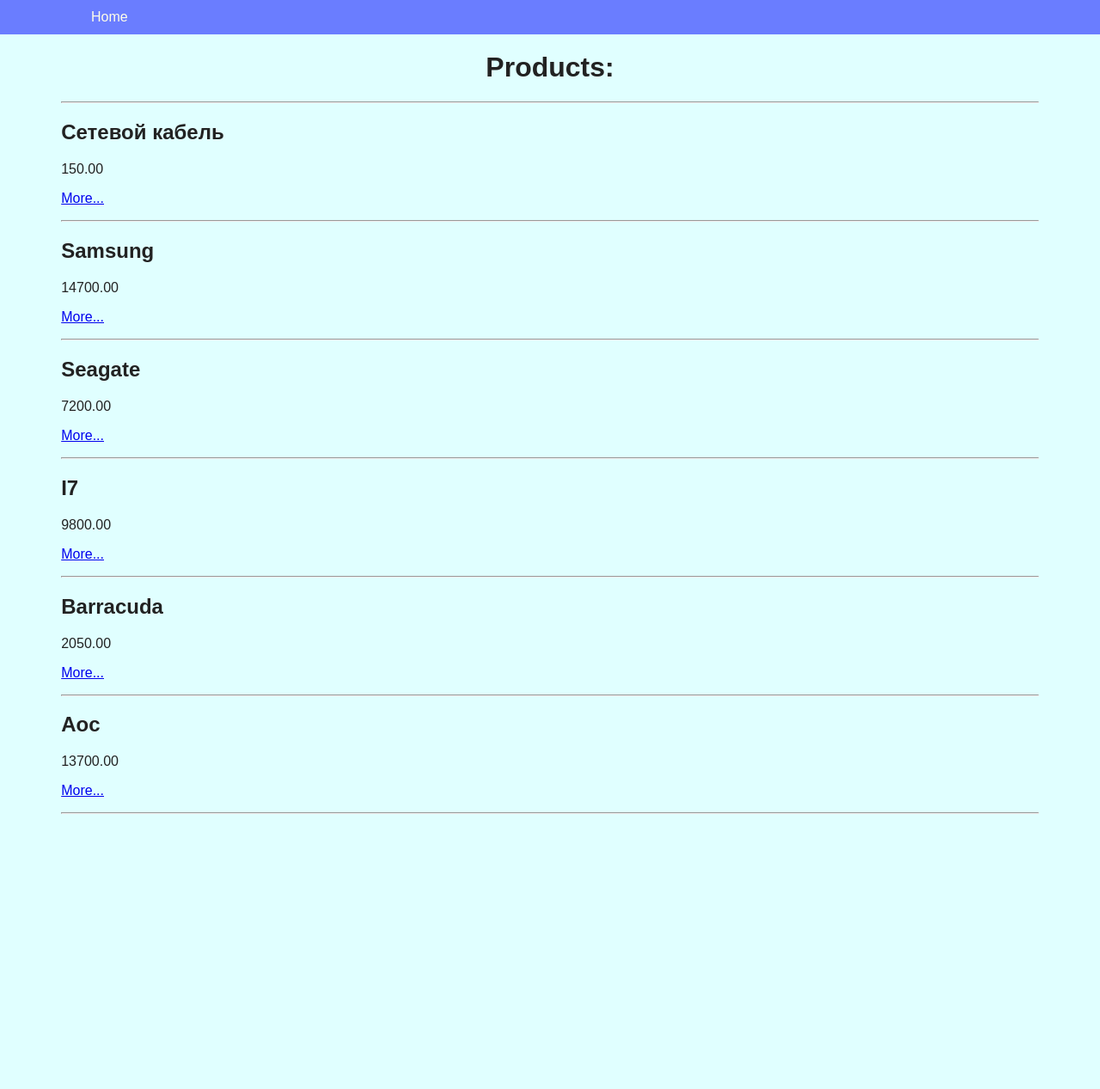
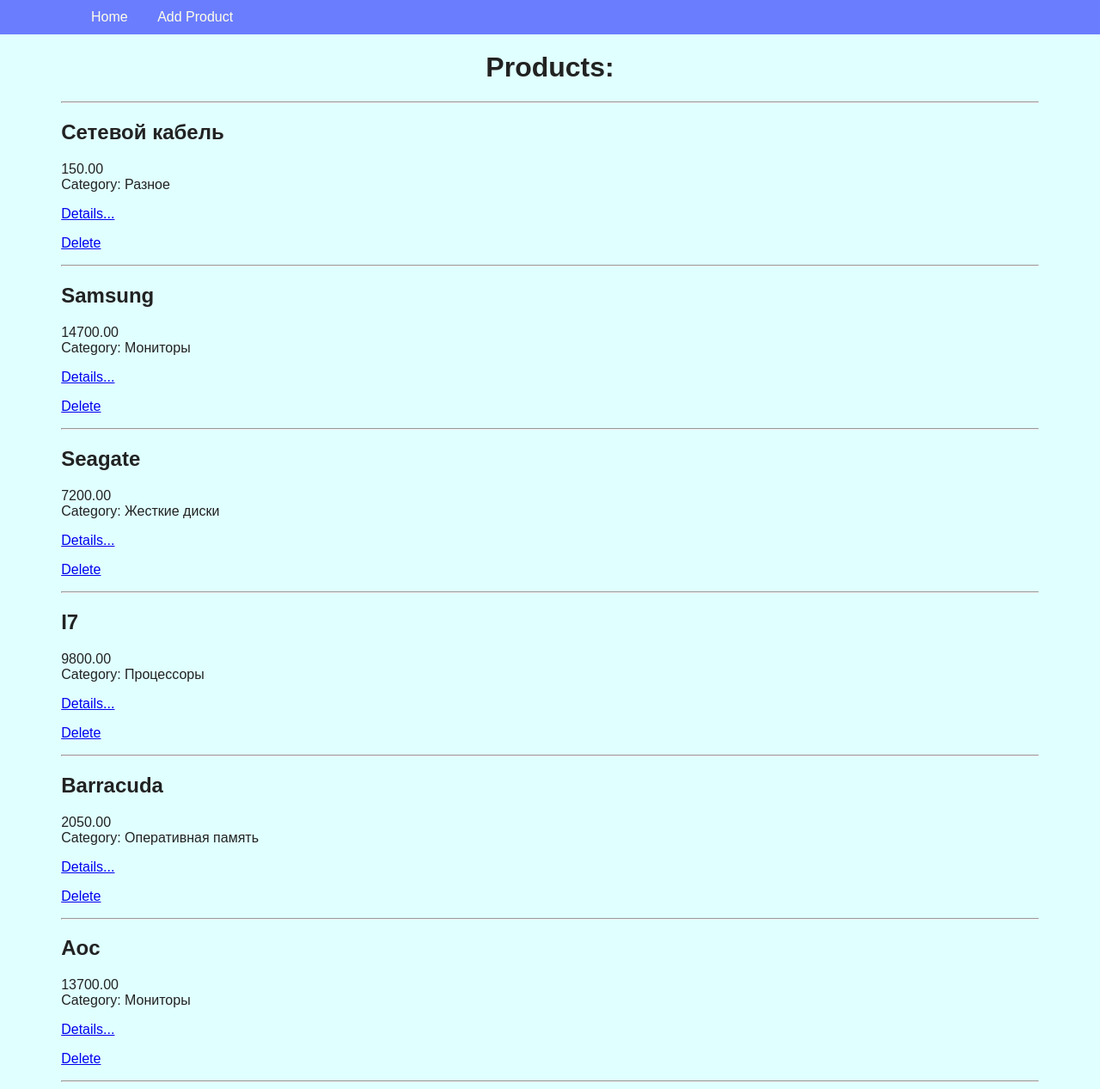
Before and after one commit to papagans/market, a Django app: page / in a window 1280 px wide. Shown: the whole page at 86% size. Before the commit the page ends 947 px from the top, so only its background shows below. Run offline with Django 3.2, Linux system fonts and the light colour scheme; data comes from the database, SQL or seed files in the repository.

Commit message:
Добавил удаление с формой

```diff
--- a/source/main/urls.py
+++ b/source/main/urls.py
@@ -15,10 +15,12 @@ Including another URLconf
 """
 from django.contrib import admin
 from django.urls import path
-from webapp.views import index_view, product_view
+from webapp.views import index_view, product_view, add_product, product_delete
 
 urlpatterns = [
     path('admin/', admin.site.urls),
     path('', index_view, name='index'),
-    path('article/<int:pk>', product_view, name='product_view'),
+    path('product/<int:pk>', product_view, name='product_view'),
+    path('product/add', add_product, name='add_product'),
+    path('product/<int:pk>/delete/', product_delete, name='product_delete')
 ]
--- a/source/webapp/templates/base.html
+++ b/source/webapp/templates/base.html
@@ -6,7 +6,7 @@
     <meta name="viewport"
          content="width=device-width, user-scalable=no, initial-scale=1.0, maximum-scale=1.0, minimum-scale=1.0">
     <meta http-equiv="X-UA-Compatible" content="ie=edge">
-    <title>{% block title %}Blog{% endblock %}</title>
+    <title>{% block title %}Markt{% endblock %}</title>
     <link rel="stylesheet" href="{% static 'css/style.css' %}">
 </head>
 <body>
--- a/source/webapp/templates/index.html
+++ b/source/webapp/templates/index.html
@@ -1,16 +1,16 @@
 {% extends 'base.html' %}
 {% block menu %}
-{#   <li><a href="{% url 'article_add' %}">Add Article</a></li>#}
+   <li><a href="{% url 'add_product' %}">Add Product</a></li>
 {% endblock %}
 {% block content %}
    <h1>Products:</h1>
    <hr/>
    {% for product in products %}
        <h2>{{ product.name }}</h2>
-       <div>{{ product.price }}</div>
-       <p><a href="{% url 'product_view' product.pk %}">More...</a></p>
+       <div>{{ product.price }}<br/>Category: {{ product.get_category_display }}</div>
+       <p><a href="{% url 'product_view' product.pk %}">Details...</a></p>
 {#       <p><a href="{% url 'article_update' article.pk %}">Edit</a></p>#}
-{#       <p><a href="{% url 'article_delete' article.pk %}">Delete</a></p>#}
+       <p><a href="{% url 'product_delete' product.pk %}">Delete</a></p>
        <hr/>
    {% endfor %}
 {% endblock %}
--- a/source/webapp/templates/product.html
+++ b/source/webapp/templates/product.html
@@ -2,7 +2,7 @@
 {% block title %}{{ product.name}}{% endblock %}
 {% block menu %}
 {#    <li><a href="{% url 'article_update' article.pk %}">Edit</a></li>#}
-{#    <li><a href="{% url 'article_delete' article.pk %}">Delete</a></li>#}
+    <li><a href="{% url 'product_delete' product.pk %}">Delete</a></li>
 {% endblock %}
 {% block content %}
    <div class="container">
--- a/source/webapp/views.py
+++ b/source/webapp/views.py
@@ -1,12 +1,13 @@
 from django.shortcuts import render
 from webapp.models import Product
 from django.shortcuts import render, get_object_or_404, redirect
+from webapp.forms import ProductForm
 
 
 def index_view(request, *args, **kwargs):
     products = Product.objects.all()
     return render(request, 'index.html', context={
-        'products':products
+        'products': products
     })
 
 
@@ -16,4 +17,27 @@ def product_view(request, pk):
         'product': product
     })
 
+
+def add_product(request):
+    if request.method == 'GET':
+        form = ProductForm()
+        return render(request, 'add_product.html', context={'form': form})
+    elif request.method == 'POST':
+        form = ProductForm(data=request.POST)
+        if form.is_valid():
+            data = form.cleaned_data
+            product = Product.objects.create(name=data['name'], description=data['description'],
+                                             category=data['category'], count=data['count'], price=data['price'])
+            return redirect('product_view', pk=product.pk)
+        else:
+            return render(request, 'add_product.html', context={'form': form})
+
+
+def product_delete(request, pk):
+    product = get_object_or_404(Product, pk=pk)
+    if request.method == 'GET':
+        return render(request, 'delete.html', context={'product': product})
+    elif request.method == 'POST':
+        product.delete()
+        return redirect('index')
 # Create your views here.
```
Also changed, not shown: source/webapp/forms.py (added, +11 -0 lines), source/webapp/templates/add_product.html (added, +9 -0 lines), source/webapp/templates/delete.html (added, +9 -0 lines), source/webapp/templates/form.html (added, +18 -0 lines), source/webapp/templates/partial/product_form.html (added, +16 -0 lines).
